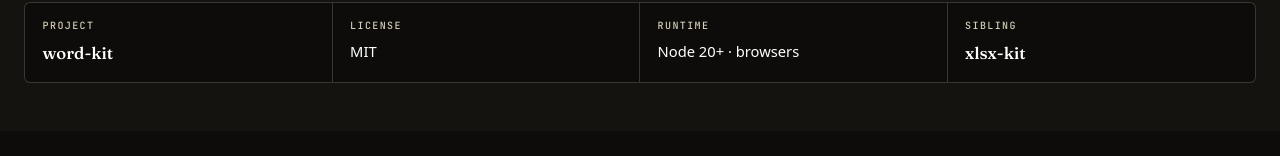
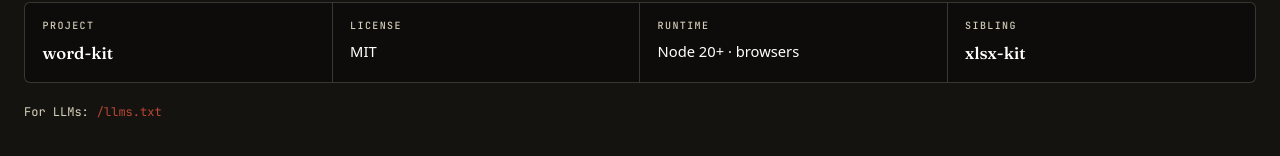
Before and after one commit to baseballyama/word-kit, a SvelteKit app in the folder site/: page / in a window 1280 px wide. Shown: the part 3353-3509 px from the top of the page. Before the commit the page ends 3484 px from the top, so only its background shows below. Built offline with nearby package versions, Linux system fonts and the light colour scheme; a web font is replaced by a local one.

Commit message:
site: add /llms.txt route + footer pointer (sibling parity with xlsx-kit) (#7)

```diff
--- a/site/src/routes/+layout.svelte
+++ b/site/src/routes/+layout.svelte
@@ -1,5 +1,6 @@
 <script lang="ts">
   import '../app.css';
+  import { base } from '$app/paths';
   import SiteHeader from '$lib/components/SiteHeader.svelte';
 
   type Props = {
@@ -34,6 +35,10 @@
         <span class="label">Sibling</span>
         <a href="https://github.com/baseballyama/xlsx-kit">xlsx-kit</a>
       </div>
+    </div>
+    <div class="footer-llms">
+      <span class="muted">For LLMs:</span>
+      <a href="{base}/llms.txt">/llms.txt</a>
     </div>
   </div>
 </footer>
@@ -110,4 +115,23 @@
       border-bottom: none;
     }
   }
+
+  .footer-llms {
+    margin-top: 1.25rem;
+    font-family: var(--mono);
+    font-size: 12px;
+    color: var(--fg-soft);
+    display: flex;
+    align-items: center;
+    flex-wrap: wrap;
+    gap: 0.5rem;
+  }
+
+  .footer-llms .muted {
+    color: var(--fg-muted);
+  }
+
+  .footer-llms a {
+    color: var(--accent);
+  }
 </style>
--- /dev/null
+++ b/site/src/routes/llms.txt/+server.ts
@@ -0,0 +1,54 @@
+// /llms.txt — a short, machine-readable index of word-kit's documentation
+// for LLM consumers. Format follows the llmstxt.org proposal: H1 title,
+// blockquote summary, then sections with linked bullets.
+//
+// Sibling of xlsx-kit's /llms.txt; URLs are relative so the file works
+// under any base path (custom domain, user page, or project page
+// /word-kit/).
+
+import type { RequestHandler } from "./$types";
+
+export const prerender = true;
+
+const BODY = `# word-kit
+
+> OOXML-compliant (ECMA-376) Word \`.docx\` library. Reads, edits, and writes WordprocessingML in both Node 20+ and modern browsers. Lossless round-trip for every element the library doesn't yet model (so hand-designed templates survive intact). Function-first API: every operation is a standalone, tree-shakeable export. Optional companion \`@word-kit/preview\` mounts a read-only render of any \`Docx\` into a DOM container.
+
+## Packages
+
+- [\`@word-kit/core\`](./api) — the public authoring API. \`Docx\` is a plain interface; every operation is a standalone function. Minimal slice (\`createDocx + appendParagraph + toUint8Array\`) bundles to ~42 KB minified; full surface ~131 KB.
+- [\`@word-kit/preview\`](./api) — browser-side read-only preview. Single function entry \`previewToDOM(source, container, options?)\`. Wraps the OSS \`docx-preview\` renderer; wrap is intentional and final.
+
+## Docs
+
+- [Getting started](./docs/getting-started) — install, build a doc from scratch, open and fill a template, embed the preview.
+- [Recipes](./docs/recipes) — type-checked snippets for mail-merge, PowerPoint-style designed bases, image replacement, fields/TOC, tracked changes, and the browser embed.
+- [API reference](./api) — every public export grouped by area: lifecycle, paragraphs & blocks, inline & text, styles & numbering, tables, images, headers/footers/sections, comments/notes/hyperlinks/bookmarks, fields & tracked changes, document properties, diagnostics, browser preview.
+- [Playground](./playground) — drop a \`.docx\` (or generate a built-in sample) and see it rendered live by \`@word-kit/preview\`. The bytes never leave the page.
+
+## Scope
+
+In scope: WordprocessingML read/edit/write, browser preview via the companion package, OPC packaging and DrawingML as underlying layers.
+
+Out of scope (for now): \`.pptx\` (PresentationML) and \`.xlsx\` (SpreadsheetML) — for spreadsheets see the sibling project [xlsx-kit](https://github.com/baseballyama/xlsx-kit).
+
+Out of scope (permanent): rendering to PDF, headless Word automation, binary \`.doc\` (pre-2007 Word).
+
+## Status
+
+Pre-1.0. Core (\`openDocx\` / \`createDocx\` / \`toUint8Array\`) is stable and lossless-round-trip-verified against the mammoth.js and python-docx fixture corpora. The 512-test suite runs in Node 20 / 22 / 24 on every change; tree-shake budget gate prevents accidental bundle bloat.
+
+## Source
+
+- [GitHub repository](https://github.com/baseballyama/word-kit)
+- [Sibling project: xlsx-kit](https://github.com/baseballyama/xlsx-kit)
+`;
+
+export const GET: RequestHandler = () => {
+  return new Response(BODY, {
+    headers: {
+      "Content-Type": "text/plain; charset=utf-8",
+      "Cache-Control": "public, max-age=300",
+    },
+  });
+};
```
